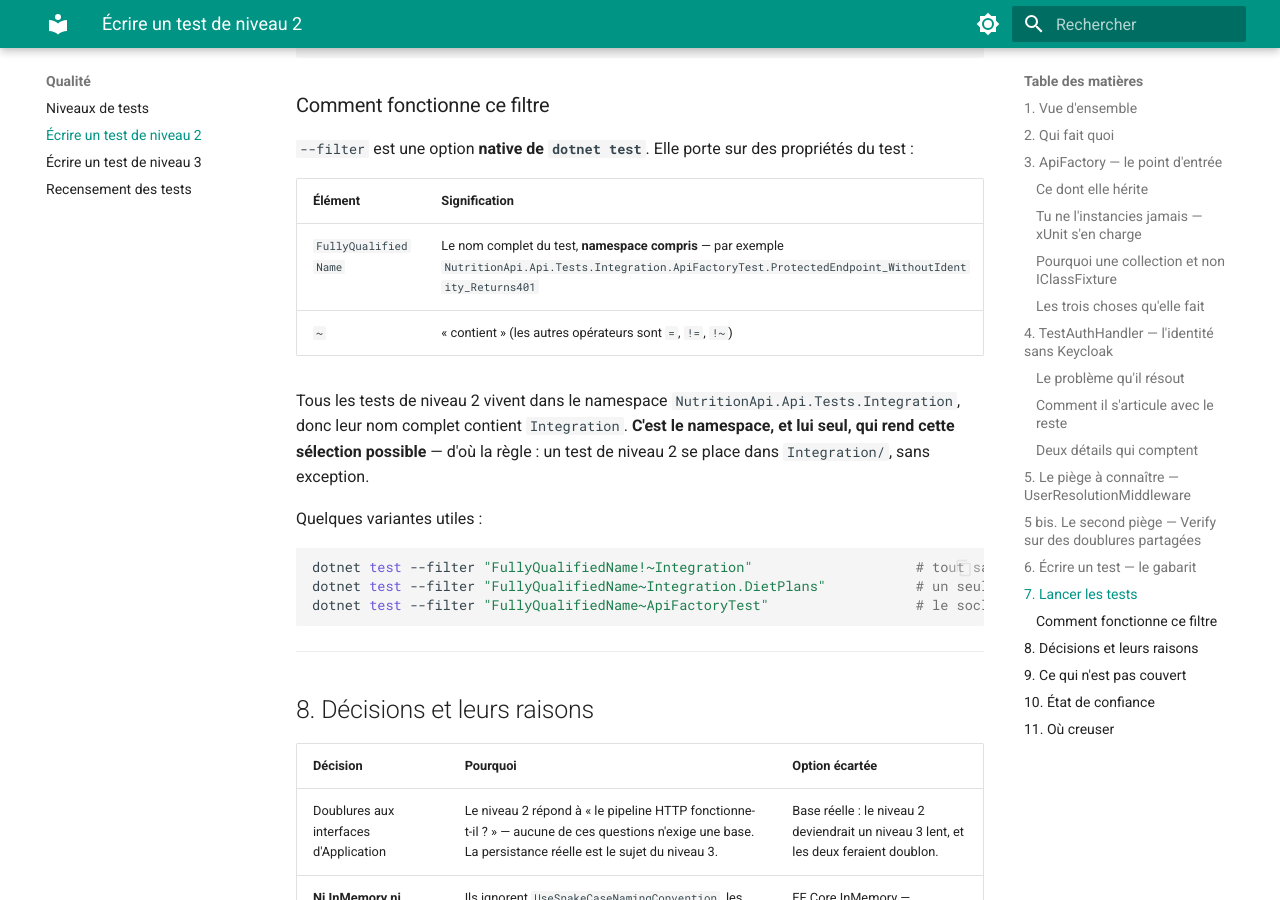
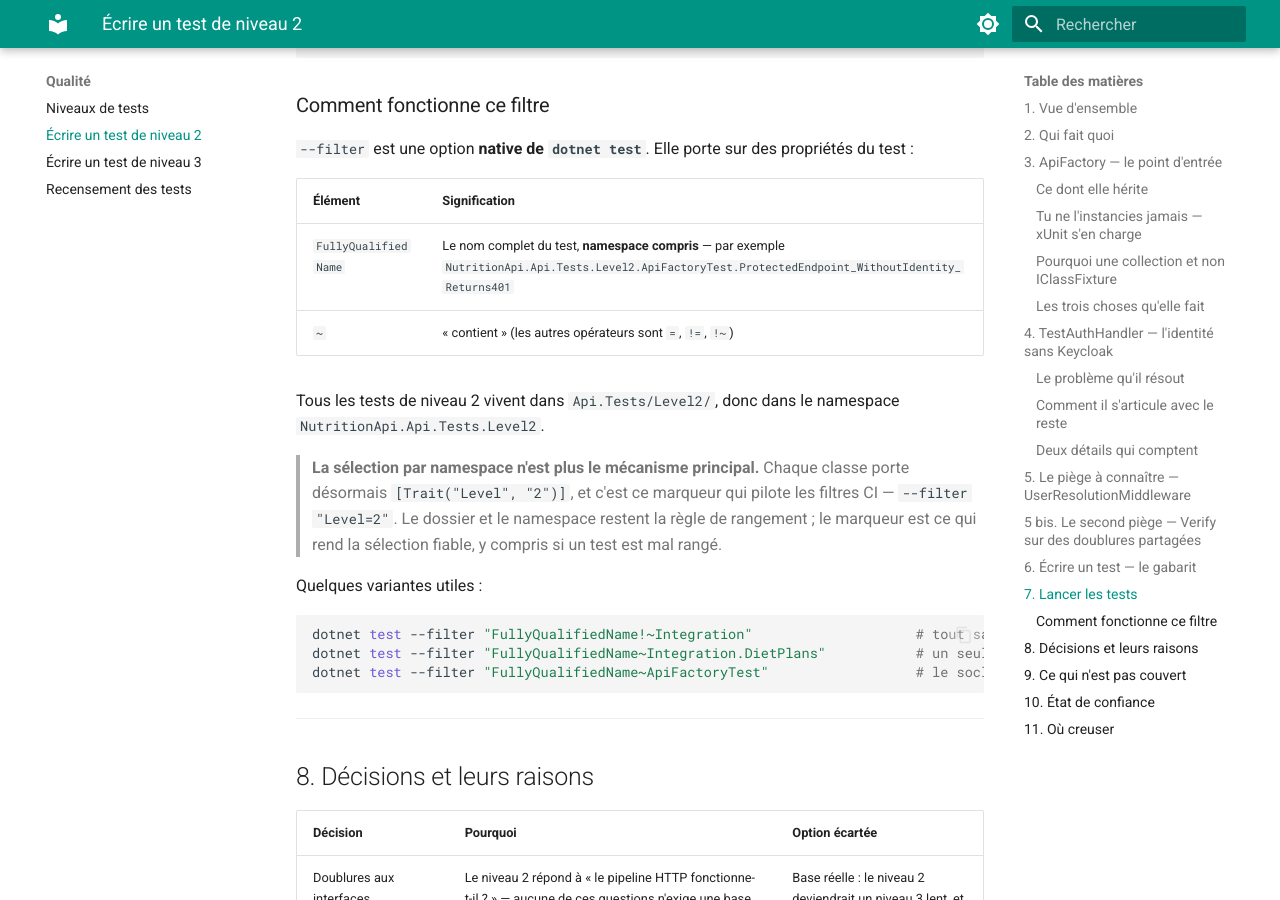
Before and after one commit to MGNetworking/docs-nutrition, an MkDocs documentation site: the page built from pages/backend/qualite/tests-niveau-2.md, in a window 1280 px wide and 900 px high, scrolled down 6917 px. Built offline with MkDocs 1.6.1 and Material for MkDocs 9.7.7, drawn with Linux system fonts in a browser that asks for light colours; some of the changed text lies outside the part shown.

Commit message:
docs(qualite): repercuter le classement des tests par niveau #NTR-28
Renommage du projet de niveau 3 en NutritionApi.ExternalIntegration.Tests et du dossier de niveau 2 en Level2. La selection par namespace n est plus le mecanisme principal : chaque classe porte Trait Level, et c est lui qui pilote les filtres CI. Le dossier et le namespace restent la regle de rangement

````diff
--- a/pages/backend/qualite/tests-niveau-2.md
+++ b/pages/backend/qualite/tests-niveau-2.md
@@ -41,7 +41,7 @@ tout ce qui est **en dessous** est une doublure.
 ## 2. Qui fait quoi
 
 ```
-tests/NutritionApi.Api.Tests/Integration/
+tests/NutritionApi.Api.Tests/Level2/
 ├── Fixtures/                      ← l'outillage partagé, ne teste rien
 │   ├── ApiFactory.cs              — démarre l'API, substitue les dépendances
 │   ├── ApiCollection.cs           — partage la fabrique entre toutes les classes
@@ -265,9 +265,9 @@ xUnit instancie la classe avant **chaque** méthode : la remise à zéro est don
 ## 6. Écrire un test — le gabarit
 
 ```csharp
-namespace NutritionApi.Api.Tests.Integration;
+namespace NutritionApi.Api.Tests.Level2;
 
-using NutritionApi.Api.Tests.Integration.Fixtures;
+using NutritionApi.Api.Tests.Level2.Fixtures;
 using System.Net;
 
 [Collection(ApiCollection.Name)]
@@ -321,12 +321,16 @@ dotnet test --filter "FullyQualifiedName~Integration"
 
 | Élément | Signification |
 |---|---|
-| `FullyQualifiedName` | Le nom complet du test, **namespace compris** — par exemple `NutritionApi.Api.Tests.Integration.ApiFactoryTest.ProtectedEndpoint_WithoutIdentity_Returns401` |
+| `FullyQualifiedName` | Le nom complet du test, **namespace compris** — par exemple `NutritionApi.Api.Tests.Level2.ApiFactoryTest.ProtectedEndpoint_WithoutIdentity_Returns401` |
 | `~` | « contient » (les autres opérateurs sont `=`, `!=`, `!~`) |
 
-Tous les tests de niveau 2 vivent dans le namespace `NutritionApi.Api.Tests.Integration`, donc leur
-nom complet contient `Integration`. **C'est le namespace, et lui seul, qui rend cette sélection
-possible** — d'où la règle : un test de niveau 2 se place dans `Integration/`, sans exception.
+Tous les tests de niveau 2 vivent dans `Api.Tests/Level2/`, donc dans le namespace
+`NutritionApi.Api.Tests.Level2`.
+
+> **La sélection par namespace n'est plus le mécanisme principal.** Chaque classe porte désormais
+> `[Trait("Level", "2")]`, et c'est ce marqueur qui pilote les filtres CI — `--filter "Level=2"`. Le
+> dossier et le namespace restent la règle de rangement ; le marqueur est ce qui rend la sélection
+> fiable, y compris si un test est mal rangé.
 
 Quelques variantes utiles :
 
````
Also changed, not shown: pages/backend/qualite/niveaux-de-tests.md (+1 -1 lines), pages/backend/qualite/recensement-des-tests.md (+1 -1 lines), pages/backend/qualite/tests-niveau-3.md (+1 -1 lines), pages/backend/reference/regles-tickets.md (+1 -1 lines).
